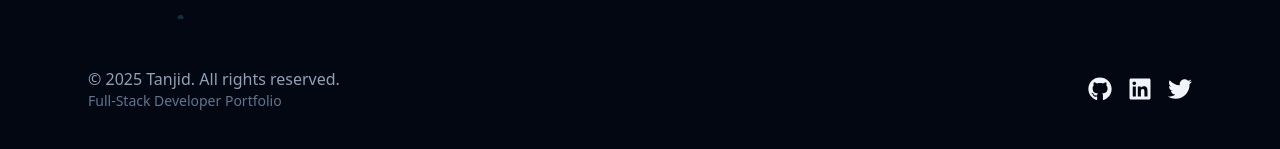
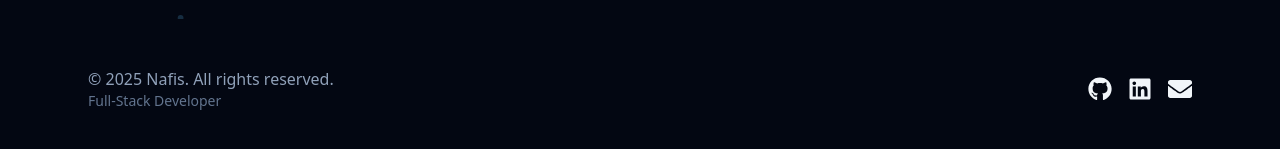
Before and after one commit to nafijur-rahaman/my-portfolio, a React (Vite) app: page / in a window 1280 px wide. Shown: the part 5395-5544 px from the top of the page. Built offline with nearby package versions, Linux system fonts and the light colour scheme.

Commit message:
update footer

```diff
--- a/src/components/Footer.jsx
+++ b/src/components/Footer.jsx
@@ -1,5 +1,5 @@
 import React from "react";
-import { FaGithub, FaLinkedin, FaTwitter, FaArrowUp } from "react-icons/fa";
+import { FaGithub, FaLinkedin, FaEnvelope, FaArrowUp } from "react-icons/fa";
 
 export default function Footer() {
   const scrollToTop = () => {
@@ -11,32 +11,34 @@ export default function Footer() {
       <div className="max-w-6xl mx-auto px-6 flex flex-col md:flex-row justify-between items-center gap-6">
         {/* Footer Info */}
         <div className="text-center md:text-left">
-          <p className="text-slate-400">© {new Date().getFullYear()} Tanjid. All rights reserved.</p>
-          <p className="text-slate-500 text-sm">Full-Stack Developer Portfolio</p>
+          <p className="text-slate-400">
+            © {new Date().getFullYear()} Nafis. All rights reserved.
+          </p>
+          <p className="text-slate-500 text-sm">Full-Stack Developer</p>
         </div>
 
         {/* Social Links */}
         <div className="flex gap-4">
           <a
-            href="https://github.com/yourusername"
+            href="https://github.com/nafijur-rahaman"
             target="_blank"
             className="text-2xl text-slate-100 hover:text-cyan-400 transition"
           >
             <FaGithub />
           </a>
           <a
-            href="https://linkedin.com/in/yourusername"
+            href="https://linkedin.com/in/nafijur-rahaman"
             target="_blank"
             className="text-2xl text-slate-100 hover:text-blue-500 transition"
           >
             <FaLinkedin />
           </a>
           <a
-            href="https://twitter.com/yourusername"
+            href="mailto:tanjidnafis@gmail.com"
             target="_blank"
             className="text-2xl text-slate-100 hover:text-rose-500 transition"
           >
-            <FaTwitter />
+            <FaEnvelope />
           </a>
         </div>
       </div>
```
